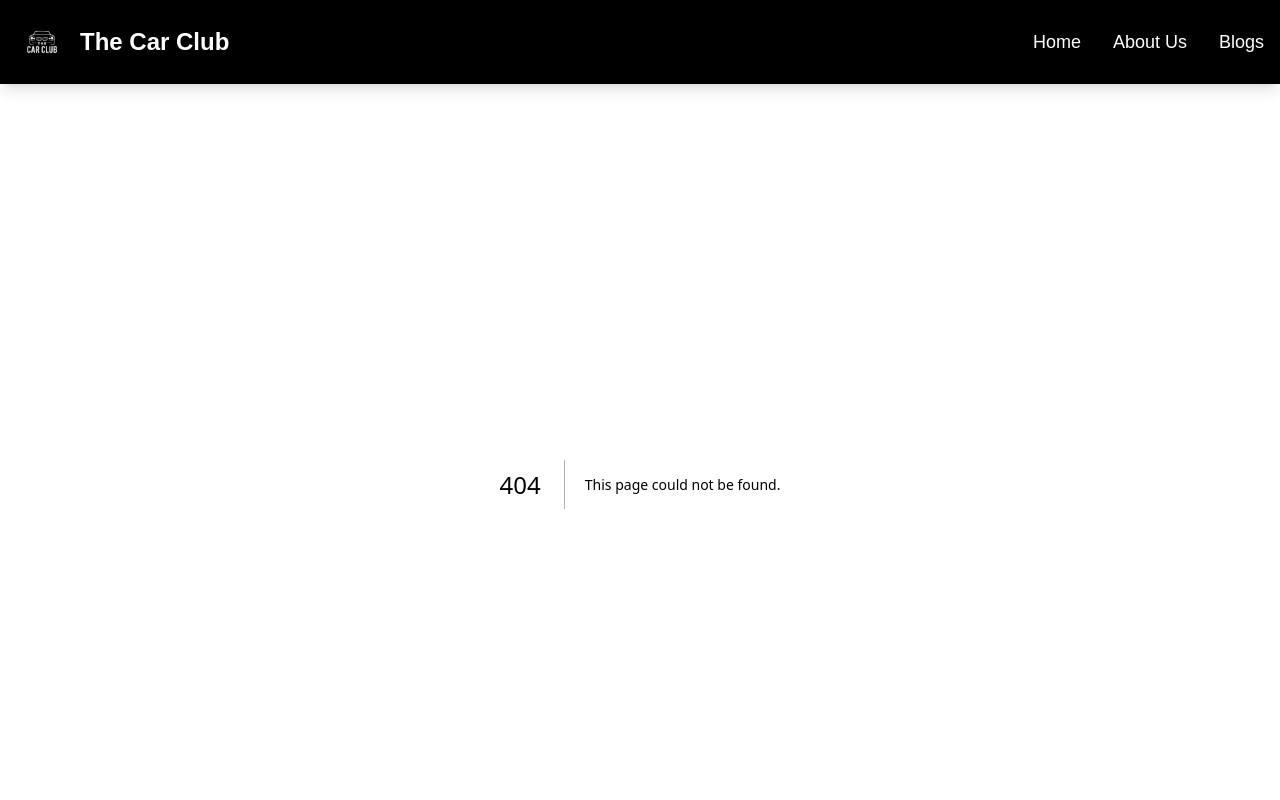
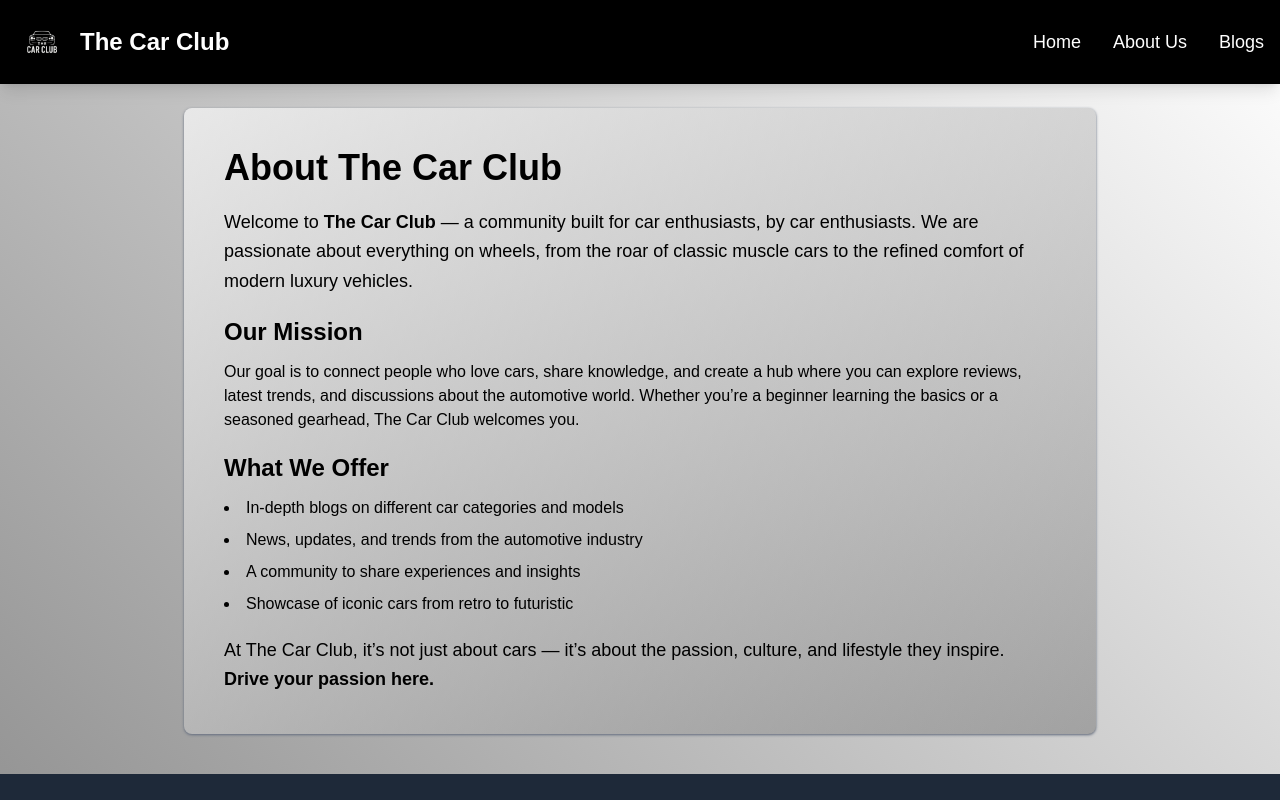
Before and after one commit to Coding-Raja/The-Car-Club, a Next.js app in the folder thecarclub/: page /about in a window 1280 px wide. Before the commit this address had no page. Shown: the top 800 px of the page. Built offline with nearby package versions, Linux system fonts and the light colour scheme.

Commit message:
Adding About Us page

```diff
--- /dev/null
+++ b/thecarclub/app/about/page.js
@@ -0,0 +1,53 @@
+import React from 'react'
+import Image from "next/image";
+
+const About = () => {
+  return (
+    <>
+    <main className="flex justify-center items-center px-4 sm:px-6 lg:px-8 mt-6 mb-10">
+      <div className="w-full md:w-5/6 lg:w-3/4 p-6 sm:p-8 md:p-10 bg-[linear-gradient(135deg,rgba(255,255,255,0.63),rgba(0,0,0,0.219))] shadow-gray-500 shadow rounded-lg">
+
+        {/* Title */}
+        <h1 className="text-2xl sm:text-3xl md:text-4xl font-bold mb-5 text-pretty">
+          About The Car Club
+        </h1>
+
+        {/* Intro */}
+        <p className="text-base sm:text-lg mb-5 leading-relaxed">
+          Welcome to <span className="font-semibold">The Car Club</span> — a
+          community built for car enthusiasts, by car enthusiasts. We are
+          passionate about everything on wheels, from the roar of classic muscle
+          cars to the refined comfort of modern luxury vehicles.
+        </p>
+
+        {/* Mission */}
+        <h2 className="text-xl sm:text-2xl font-semibold mb-3">Our Mission</h2>
+        <p className="mb-5">
+          Our goal is to connect people who love cars, share knowledge, and
+          create a hub where you can explore reviews, latest trends, and
+          discussions about the automotive world. Whether you’re a beginner
+          learning the basics or a seasoned gearhead, The Car Club welcomes you.
+        </p>
+
+        {/* What We Offer */}
+        <h2 className="text-xl sm:text-2xl font-semibold mb-3">What We Offer</h2>
+        <ul className="list-disc list-inside mb-5 space-y-2">
+          <li>In-depth blogs on different car categories and models</li>
+          <li>News, updates, and trends from the automotive industry</li>
+          <li>A community to share experiences and insights</li>
+          <li>Showcase of iconic cars from retro to futuristic</li>
+        </ul>
+
+        {/* Closing */}
+        <p className="text-base sm:text-lg leading-relaxed">
+          At The Car Club, it’s not just about cars — it’s about the passion,
+          culture, and lifestyle they inspire. <br />
+          <span className="font-semibold">Drive your passion here.</span>
+        </p>
+      </div>
+    </main>
+    </>
+  )
+}
+
+export default About
--- a/thecarclub/app/page.js
+++ b/thecarclub/app/page.js
@@ -26,42 +26,42 @@ export default function Home() {
         </div>
     </section>
     <main className="flex justify-center items-center mt-5 px-4 sm:px-6 lg:px-8">
-         <div className="w-full md:w-5/6 lg:w-3/4 p-4 sm:p-6 md:p-8 bg-gray-300 shadow-gray-500 shadow rounded-lg">
+         <div className="w-full md:w-5/6 lg:w-3/4 p-4 sm:p-6 md:p-8 bg-[linear-gradient(135deg,rgba(255,255,255,0.63),rgba(0,0,0,0.219))] shadow-gray-500 shadow rounded-lg">
              <h2 className="text-lg sm:text-2xl md:text-3xl text-pretty font-bold mb-4 md:mb-5">Welcome to The Car Club</h2>
              <p className="text-base sm:text-lg mb-4 md:mb-5">Your central hub for automotive information. Whether you're a seasoned gearhead or just beginning
                 your journey, our community is built to share knowledge, reviews, and insights on everything with
                 wheels—from classic cars to modern trucks and beyond.
              </p>
-             <div type="button" className="bg-blue-300 w-full text-gray-700 sm:w-2/3 md:w-2/5 lg:w-1/5 p-2 sm:p-3 mx-auto flex justify-center rounded-md shadow shadow-gray-500 hover:bg-blue-400 duration-500 hover:text-gray-200 hover:cursor-pointer hover:shadow-lg hover:shadow-gray-600">See About Us</div>
+             <div type="button" className="bg-gray-300 w-full text-gray-700 sm:w-2/3 md:w-2/5 lg:w-1/5 p-2 sm:p-3 mx-auto flex justify-center rounded-md shadow shadow-gray-500 hover:bg-gray-500 duration-500 hover:text-gray-200 hover:cursor-pointer hover:shadow-lg hover:shadow-gray-600">See About Us</div>
          </div>
      </main>
      <main className="flex justify-center items-center mt-5 mb-5 px-4 sm:px-6 lg:px-8">
-  <div className="w-full md:w-5/6 lg:w-3/4 p-4 sm:p-6 md:p-8 bg-gray-300 shadow-gray-500 shadow rounded-lg">
+  <div className="w-full md:w-5/6 lg:w-3/4 p-4 sm:p-6 md:p-8 bg-[linear-gradient(135deg,rgba(255,255,255,0.63),rgba(0,0,0,0.219))] shadow-gray-500 shadow rounded-lg">
     <h2 className="text-lg sm:text-2xl md:text-3xl font-bold text-pretty mb-4 md:mb-5">Blogs Categories</h2>
 
     <details className="p-2.5 border border-blue-400 mb-5">
       <summary className="font-semibold cursor-pointer">Click to See</summary>
       <div className="grid grid-cols-1 sm:grid-cols-2 lg:grid-cols-3 gap-3 justify-center p-4">
 
-        <div className="w-full p-4 bg-teal-200 rounded shadow shadow-teal-500 hover:shadow-lg hover:shadow-teal-400">
+        <div className="w-full p-4 rounded shadow shadow-teal-500 hover:shadow-lg hover:shadow-teal-400">
           <h2 className="font-semibold mb-3">Sports Car (Performance Coupe)</h2>
           <p className="mb-3">Sports cars are built for speed, performance, and style. They have powerful engines, sharp handling, and sleek designs, making them exciting to drive and eye-catching on the road.</p>
           <Link href="#" className="text-sky-700">See more</Link>
         </div>
 
-        <div className="w-full p-4 bg-teal-200 rounded shadow shadow-teal-500 hover:shadow-lg hover:shadow-teal-400">
+        <div className="w-full p-4 rounded shadow shadow-teal-500 hover:shadow-lg hover:shadow-teal-400">
           <h2 className="font-semibold mb-3">Luxury Cars</h2>
           <p className="mb-3">Luxury cars are built for comfort, class, and advanced features. They offer premium materials, smooth rides, and high performance, often seen as a status symbol.</p>
           <Link href="#" className="text-sky-700">See more</Link>
         </div>
 
-        <div className="w-full p-4 bg-teal-200 rounded shadow shadow-teal-500 hover:shadow-lg hover:shadow-teal-400">
+        <div className="w-full p-4 rounded shadow shadow-teal-500 hover:shadow-lg hover:shadow-teal-400">
           <h2 className="font-semibold mb-3">Convertible Cars</h2>
           <p className="mb-3">Convertible cars have a roof that can be opened or closed. They give drivers the joy of open-air driving and are perfect for enjoying sunny weather in style.</p>
           <Link href="#" className="text-sky-700">See more</Link>
         </div>
 
-        <div className="w-full p-4 bg-teal-200 rounded shadow shadow-teal-500 hover:shadow-lg hover:shadow-teal-400 sm:col-span-2 lg:col-span-1">
+        <div className="w-full p-4 rounded shadow shadow-teal-500 hover:shadow-lg hover:shadow-teal-400 sm:col-span-2 lg:col-span-1">
           <h2 className="font-semibold mb-3">Muscle Cars</h2>
           <p className="mb-3">Muscle cars are powerful vehicles with strong engines, usually V8s. They are famous for speed, aggressive looks, and roaring sounds, especially popular in American car culture.</p>
           <Link href="#" className="text-sky-700">See more</Link>
@@ -73,7 +73,7 @@ export default function Home() {
     <h2 className="text-lg sm:text-2xl md:text-3xl font-bold text-pretty mb-4 md:mb-5">Top Blogs</h2>
     <div className="grid grid-cols-1 sm:grid-cols-2 lg:grid-cols-3 gap-3 justify-center p-4">
 
-      <div className="w-full p-4 bg-teal-200 rounded shadow shadow-teal-500 hover:shadow-lg hover:shadow-teal-400">
+      <div className="w-full p-4 rounded shadow shadow-teal-500 hover:shadow-lg hover:shadow-teal-400">
         <div className="flex justify-center items-center">
           <Image
             src="/BMW.jpg"
@@ -86,7 +86,7 @@ export default function Home() {
         <p>BMW sports cars are stylish and powerful, offering sharp handling, strong engines, and modern design. <Link href="#" className="text-sky-700">Click to See More</Link></p>
       </div>
 
-      <div className="w-full p-4 bg-teal-200 rounded shadow shadow-teal-500 hover:shadow-lg hover:shadow-teal-400">
+      <div className="w-full p-4 rounded shadow shadow-teal-500 hover:shadow-lg hover:shadow-teal-400">
         <div className="flex justify-center items-center">
           <Image
             src="/RR.webp"
@@ -99,7 +99,7 @@ export default function Home() {
         <p>Iconic luxury cars known for elegance, comfort, and powerful performance. <Link href="#" className="text-sky-700">Click to See More</Link></p>
       </div>
 
-      <div className="w-full p-4 bg-teal-200 rounded shadow shadow-teal-500 hover:shadow-lg hover:shadow-teal-400">
+      <div className="w-full p-4 rounded shadow shadow-teal-500 hover:shadow-lg hover:shadow-teal-400">
         <div className="flex justify-center items-center">
           <Image
             src="/Porsche.webp"
@@ -112,7 +112,7 @@ export default function Home() {
         <p>A luxury sports convertible that offers open-top driving, timeless design, and powerful performance. <Link href="#" className="text-sky-700">Click to See More</Link></p>
       </div>
 
-      <div className="w-full p-4 bg-teal-200 rounded shadow shadow-teal-500 hover:shadow-lg hover:shadow-teal-400 sm:col-span-2 lg:col-span-1">
+      <div className="w-full p-4 rounded shadow shadow-teal-500 hover:shadow-lg hover:shadow-teal-400 sm:col-span-2 lg:col-span-1">
         <div className="flex justify-center items-center">
           <Image
             src="/Charger.jpg"
```
